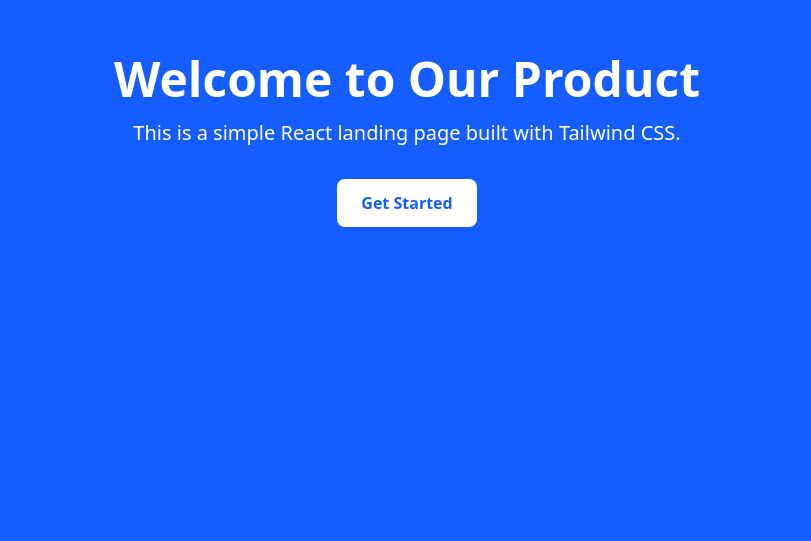
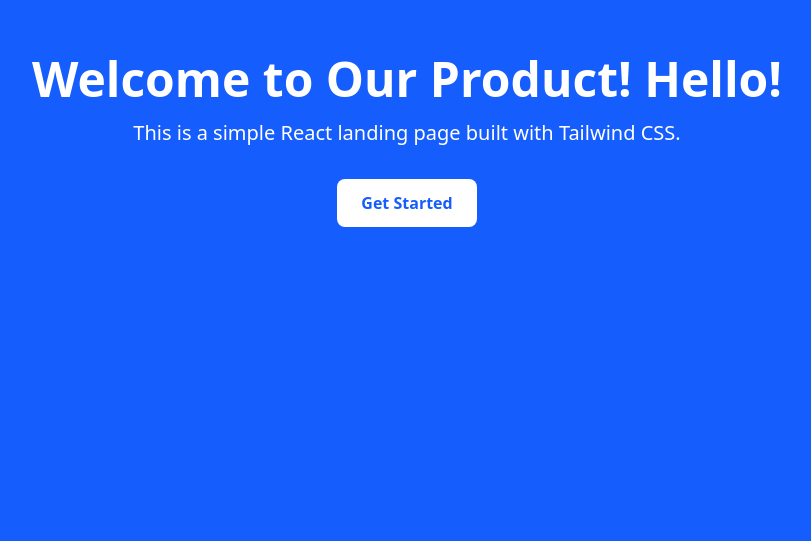
Before and after one commit to eeennsu/vite-react-template, a React (Vite) app: page / in a window 1280 px wide. Shown: the part 259-800 px from the top of the page, without its empty margins (233-1044 px from the left). Built offline with nearby package versions, Linux system fonts and the light colour scheme.

Commit message:
fix: cod

```diff
--- a/src/pages/home/home-page.tsx
+++ b/src/pages/home/home-page.tsx
@@ -9,9 +9,8 @@
 
   return (
     <div className='font-sans text-gray-800'>
-      {/* Hero Section */}
       <section className='flex h-screen flex-col items-center justify-center bg-blue-600 text-white'>
-        <h1 className='mb-4 text-5xl font-bold'>Welcome to Our Product</h1>
+        <h1 className='mb-4 text-5xl font-bold'>Welcome to Our Product! Hello!</h1>
         <p className='mb-8 max-w-xl text-center text-xl'>
           This is a simple React landing page built with Tailwind CSS.
         </p>
@@ -20,7 +19,6 @@
         </button>
       </section>
 
-      {/* Features Section */}
       <section className='bg-gray-100 py-20'>
         <h2 className='mb-12 text-center text-4xl font-bold'>Features</h2>
         <div className='flex flex-wrap justify-center gap-8'>
@@ -33,7 +31,6 @@
         </div>
       </section>
 
-      {/* Footer */}
       <footer className='bg-gray-800 py-6 text-center text-white'>
         <p>&copy; 2025 My Company. All rights reserved.</p>
       </footer>
```
